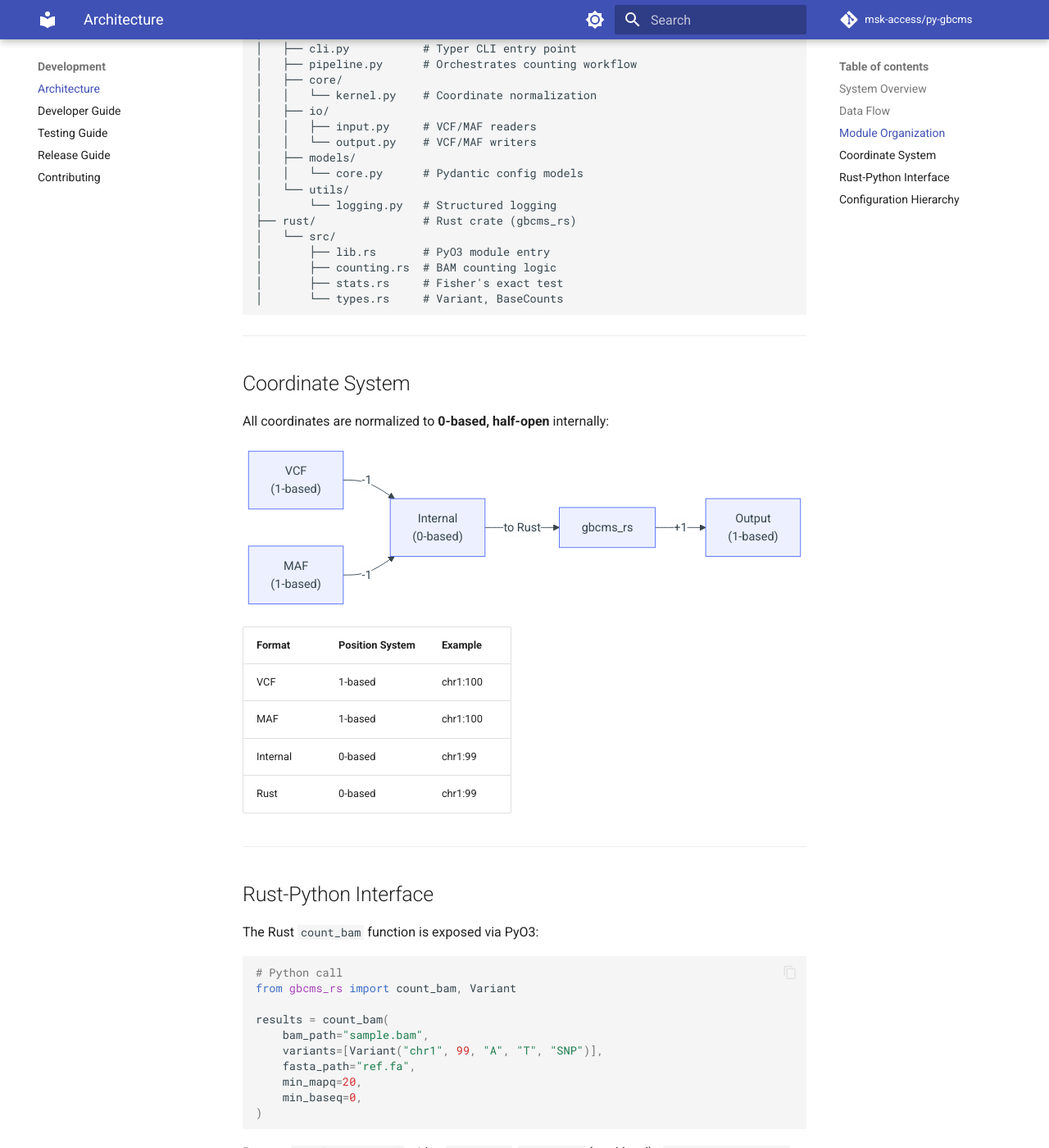
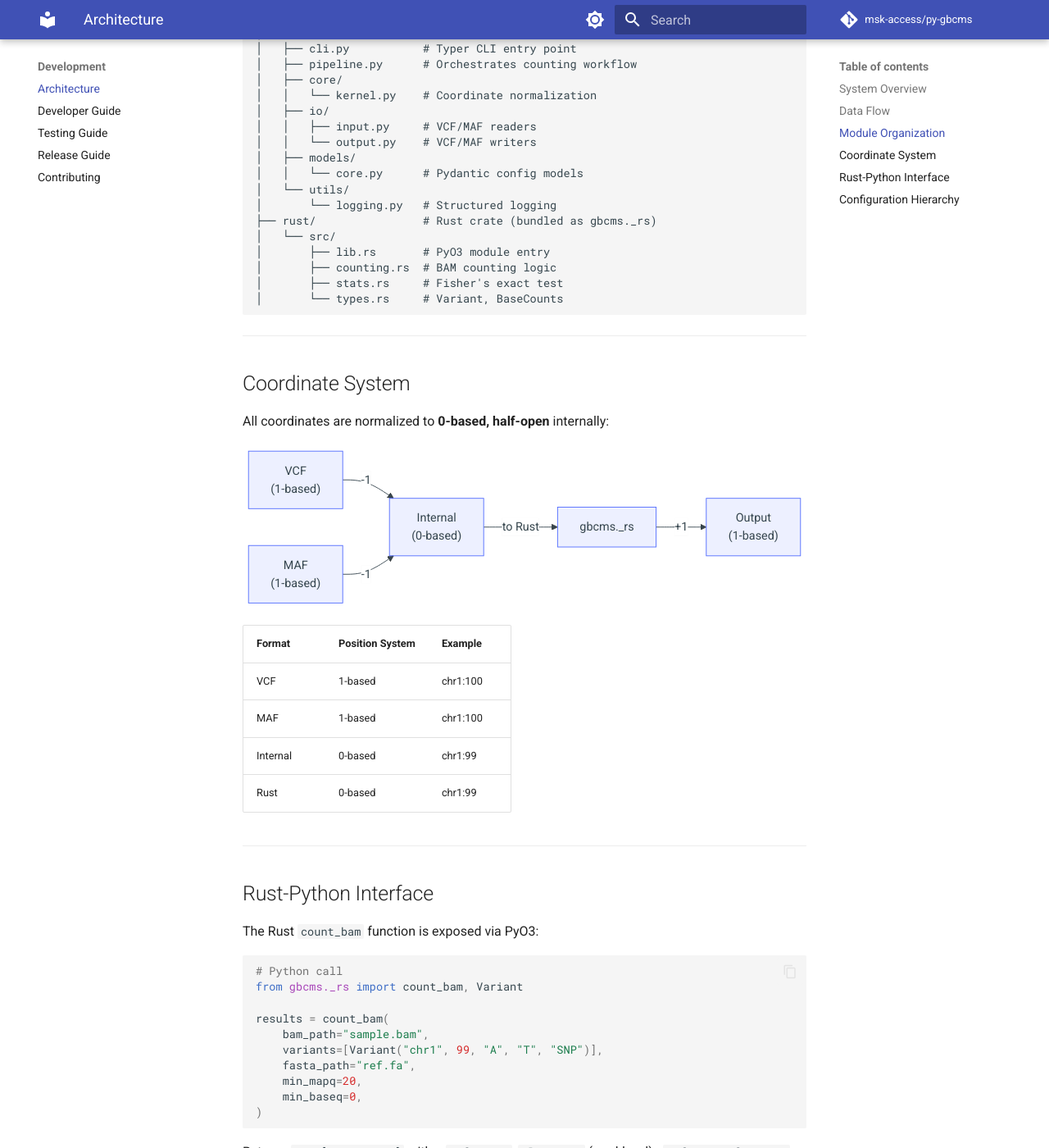
Before and after one commit to msk-access/py-gbcms, an MkDocs documentation site: the page built from docs/ARCHITECTURE.md, in a window 1280 px wide and 1400 px high, scrolled down 1273 px. Shown: the whole window at 82% size. Built offline with MkDocs 1.6.1 and Material for MkDocs 9.7.7, drawn with Linux system fonts in a browser that asks for light colours; comment, search, counter and statistics services are not loaded.

Commit message:
docs: update references from gbcms_rs to gbcms._rs
- ARCHITECTURE.md: Updated diagrams and code examples
- CHANGELOG.md: Updated technical details section

````diff
--- a/docs/ARCHITECTURE.md
+++ b/docs/ARCHITECTURE.md
@@ -15,7 +15,7 @@ flowchart TB
         Reader --> Kernel[Coordinate Kernel<br>core/kernel.py]
     end
 
-    subgraph Rust["🦀 Rust Layer (gbcms_rs)"]
+    subgraph Rust["🦀 Rust Layer (gbcms._rs)"]
         Counter[count_bam<br>counting.rs] --> CIGAR[CIGAR Parser]
         Counter --> Stats[Strand Bias<br>stats.rs]
     end
@@ -81,7 +81,7 @@ py-gbcms/
 │   │   └── core.py      # Pydantic config models
 │   └── utils/
 │       └── logging.py   # Structured logging
-├── rust/                # Rust crate (gbcms_rs)
+├── rust/                # Rust crate (bundled as gbcms._rs)
 │   └── src/
 │       ├── lib.rs       # PyO3 module entry
 │       ├── counting.rs  # BAM counting logic
@@ -99,7 +99,7 @@ All coordinates are normalized to **0-based, half-open** internally:
 flowchart LR
     VCF["VCF<br>(1-based)"] -->|"-1"| Internal["Internal<br>(0-based)"]
     MAF["MAF<br>(1-based)"] -->|"-1"| Internal
-    Internal -->|"to Rust"| Rust["gbcms_rs"]
+    Internal -->|"to Rust"| Rust["gbcms._rs"]
     Rust -->|"+1"| Output["Output<br>(1-based)"]
 ```
 
@@ -118,7 +118,7 @@ The Rust `count_bam` function is exposed via PyO3:
 
 ```python
 # Python call
-from gbcms_rs import count_bam, Variant
+from gbcms._rs import count_bam, Variant
 
 results = count_bam(
     bam_path="sample.bam",
````
Also changed, not shown: CHANGELOG.md (+2 -2 lines).
